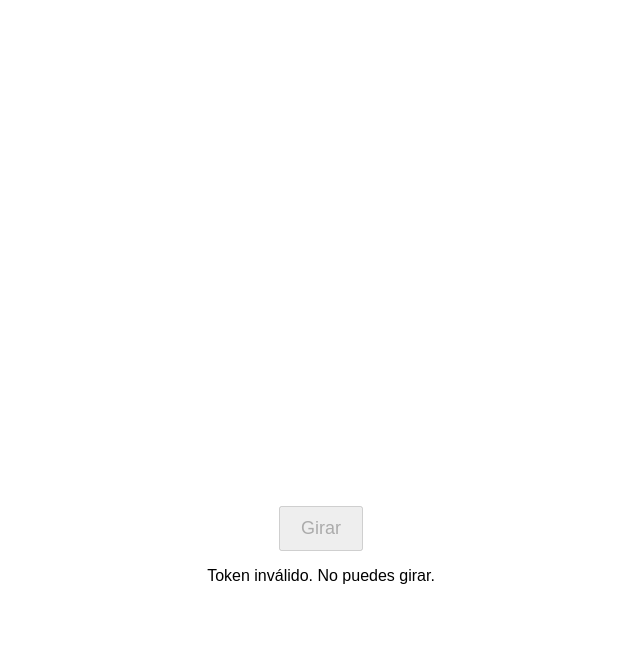
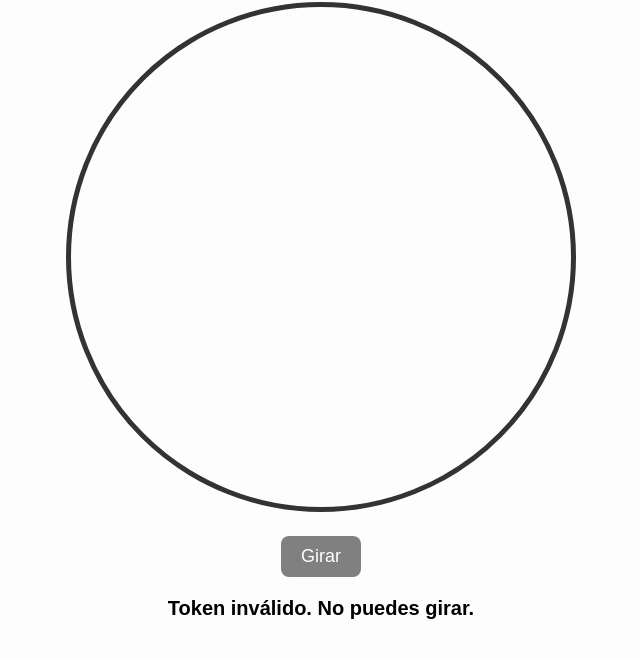
Before and after one commit to SecurityEasy/Ruleta-SecurityEasy, a plain HTML site: page index.html in a window 1280 px wide. Shown: the part 126-784 px from the top of the page, without its empty margins (319-959 px from the left). Drawn offline with Linux system fonts and the light colour scheme.

Commit message:
Update style.css

```diff
--- a/style.css
+++ b/style.css
@@ -1,10 +1,32 @@
 body {
   text-align: center;
-  font-family: sans-serif;
-  margin-top: 50px;
+  font-family: Arial, sans-serif;
+  background-color: #fdfdfd;
+  padding-top: 40px;
 }
+
+canvas {
+  border: 5px solid #333;
+  border-radius: 50%;
+}
+
 button {
   padding: 10px 20px;
   font-size: 18px;
   margin-top: 20px;
+  cursor: pointer;
+  background-color: #28a745;
+  color: white;
+  border: none;
+  border-radius: 8px;
 }
+
+button:disabled {
+  background-color: gray;
+}
+
+#mensaje {
+  margin-top: 20px;
+  font-size: 20px;
+  font-weight: bold;
+}
```
